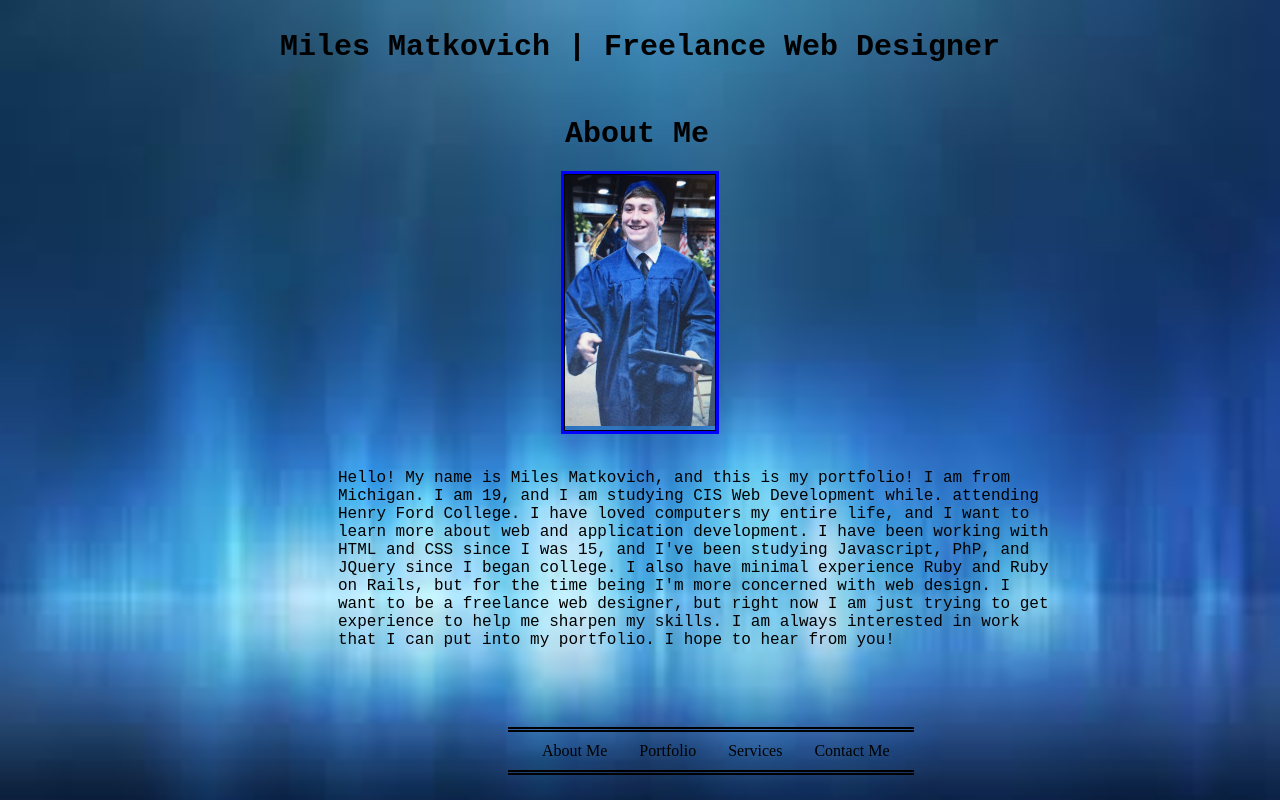
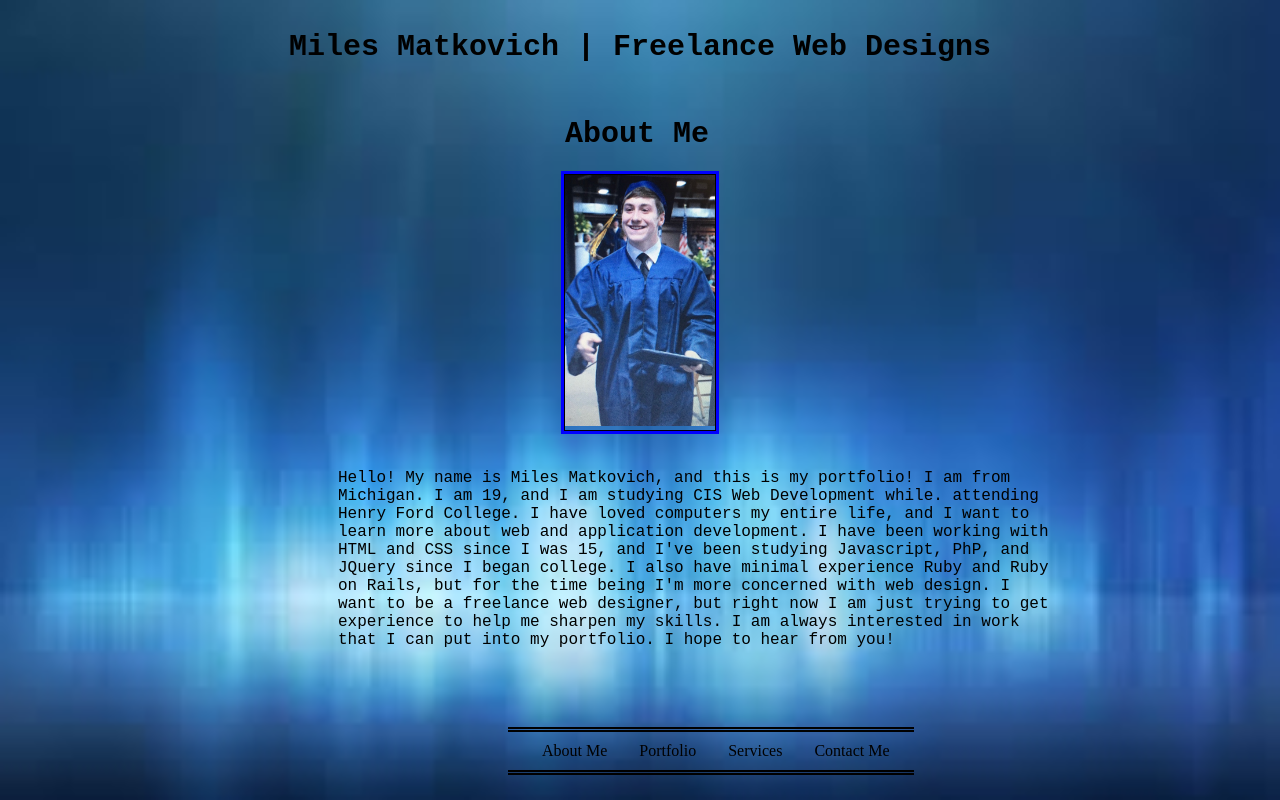
Before and after one commit to MilesDMatko/Portfolio, a plain HTML site: page index.html in a window 1280 px wide. Drawn offline with Linux system fonts and the light colour scheme.

Commit message:
changed 'Designer' to 'Designs'

```diff
--- a/index.html
+++ b/index.html
@@ -15,7 +15,7 @@
 		<a href="#.html">Services</a>
 		<a href="#.html">Contact Me</a>
 	</div>
-<h3 class="about" align="center">Miles Matkovich | Freelance Web Designer</h3>
+<h3 class="about" align="center">Miles Matkovich | Freelance Web Designs</h3>
 <table align=center>
 	<tr><td></td><td><h1 class="about">About Me</h1></td>
 	</tr>
```
